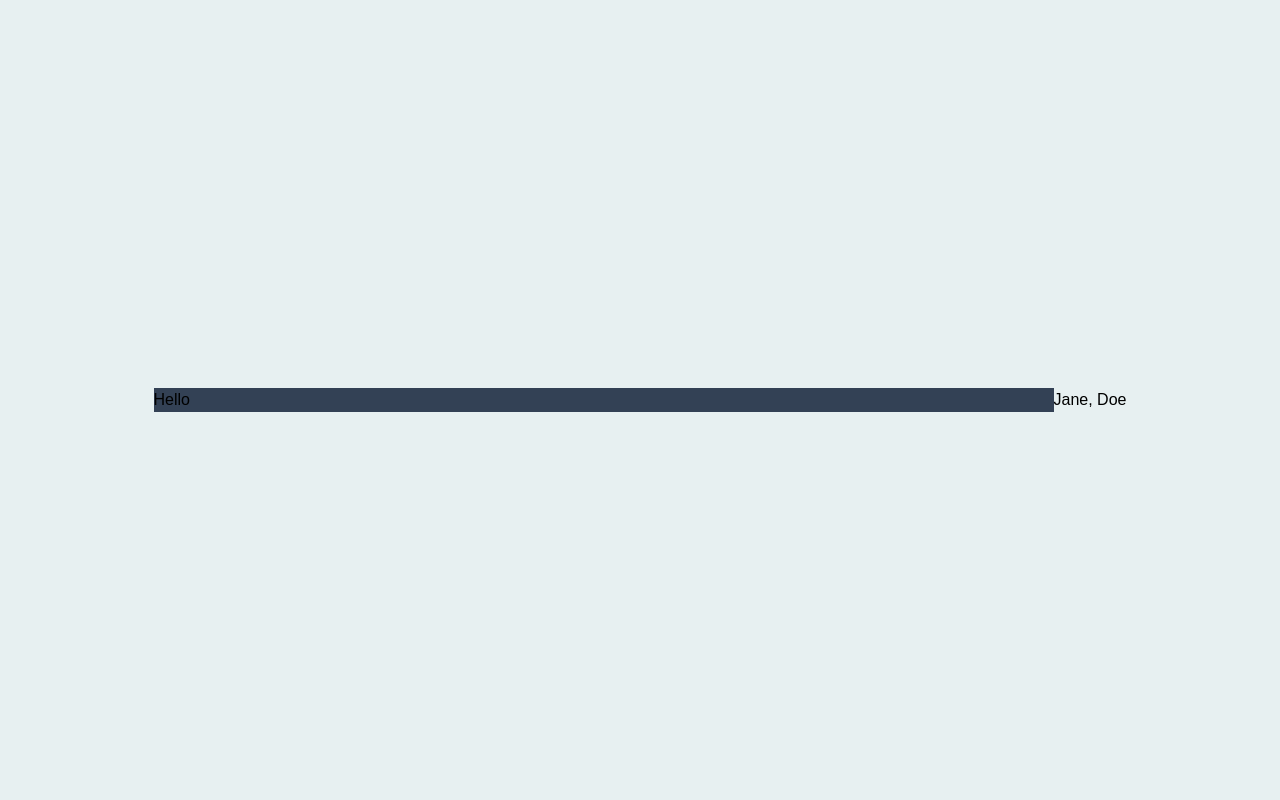
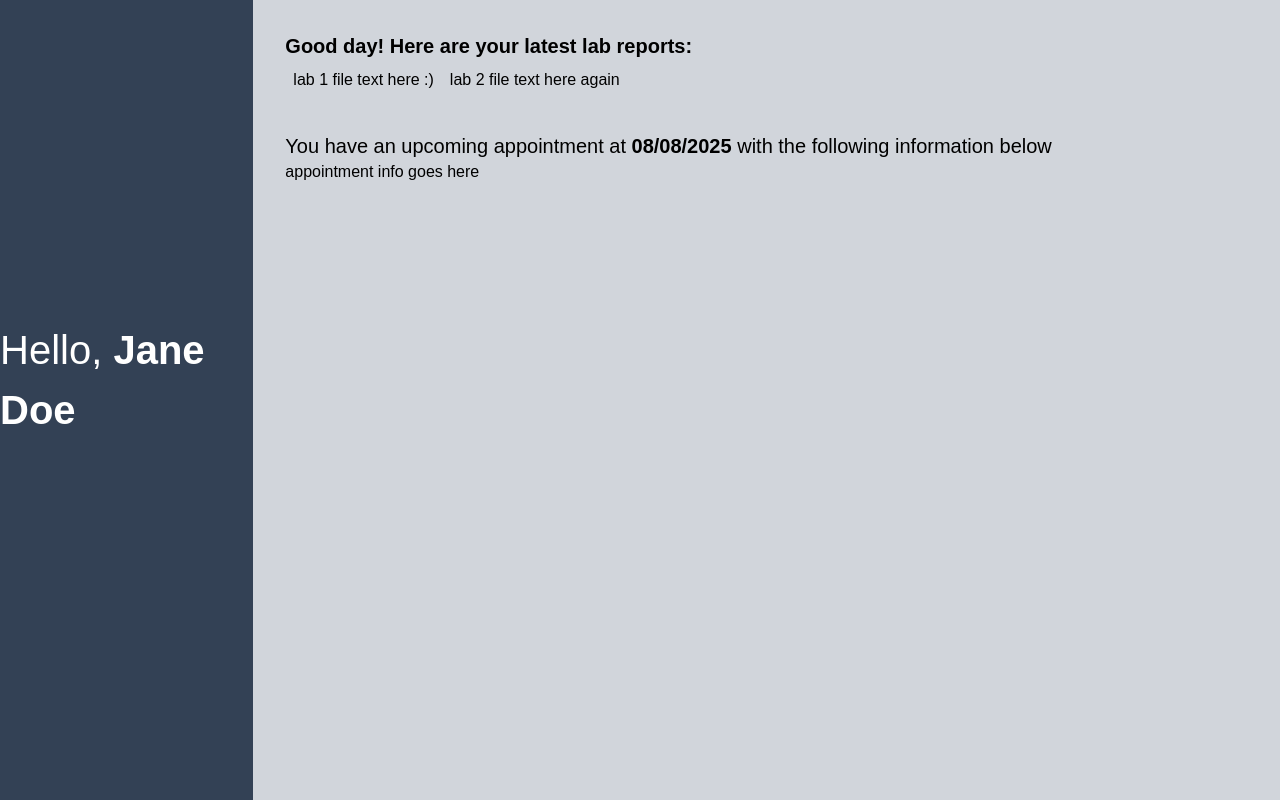
Before and after one commit to cfgtexas24/Team-1, a React (Create React App) app in the folder frontend/: page /patient/home in a window 1280 px wide. Built offline with nearby package versions, Linux system fonts and the light colour scheme.

Commit message:
progress

```diff
--- a/frontend/src/App.css
+++ b/frontend/src/App.css
@@ -22,7 +22,7 @@ body {
 h1 {
   font-size: 2.5em;
   margin-bottom: 1em;
-  color: #2f4f4f;
+  /* color: #2f4f4f; */
 }
 
 .input-box {
--- a/frontend/src/components/PatientDashboard.js
+++ b/frontend/src/components/PatientDashboard.js
@@ -12,10 +12,14 @@ const PatientDashboard = () => {
     }
   )
 
-  const [labs, setLabs] = useState ([])
+  const [labs, setLabs] = useState(['lab 1 file text here :)', 'lab 2 file text here again'])
 
-  const [latestAppointment, setLatestAppointment] = useState (
+  const [latestAppointment, setLatestAppointment] = useState(
+    {
+      date: '08/08/2025',
+      info: 'appointment info goes here'
 
+    }
   )
 
   const [input, setInput] = useState();
@@ -23,9 +27,25 @@ const PatientDashboard = () => {
   // useEffect();
 
   return (
-    <div className='flex flex-row w-full'>
-      <div className="flex h-full w-[900px] bg-slate-700" >Hello </div>
-      {patient.firstName}, {patient.lastName}
+    <div className='flex flex-row w-screen h-screen'>
+      <div className="flex h-full w-1/4 bg-slate-700 justify-center items-center text-white">
+        <h1>Hello, <span><b> {patient.firstName} {patient.lastName}</b></span></h1>
+      </div>
+      <div className="flex flex-col h-full w-full bg-gray-300 p-8">
+        <h2 className='font-bold text-xl'>Good day! Here are your latest lab reports:</h2>
+        <div className='flex flex-row'>
+          {labs.map((lab, index) => (
+            <div key={index} className='p-2'>
+              {lab}
+            </div>
+          ))}
+        </div>
+        <h2 className='text-xl pt-8'>You have an upcoming appointment at <span><b>{latestAppointment.date}</b></span> with the following information below</h2>
+        <p>{latestAppointment.info}</p>
+      </div>
+      <form>
+        <label></label>
+      </form>
     </div>
   )
 }
```
